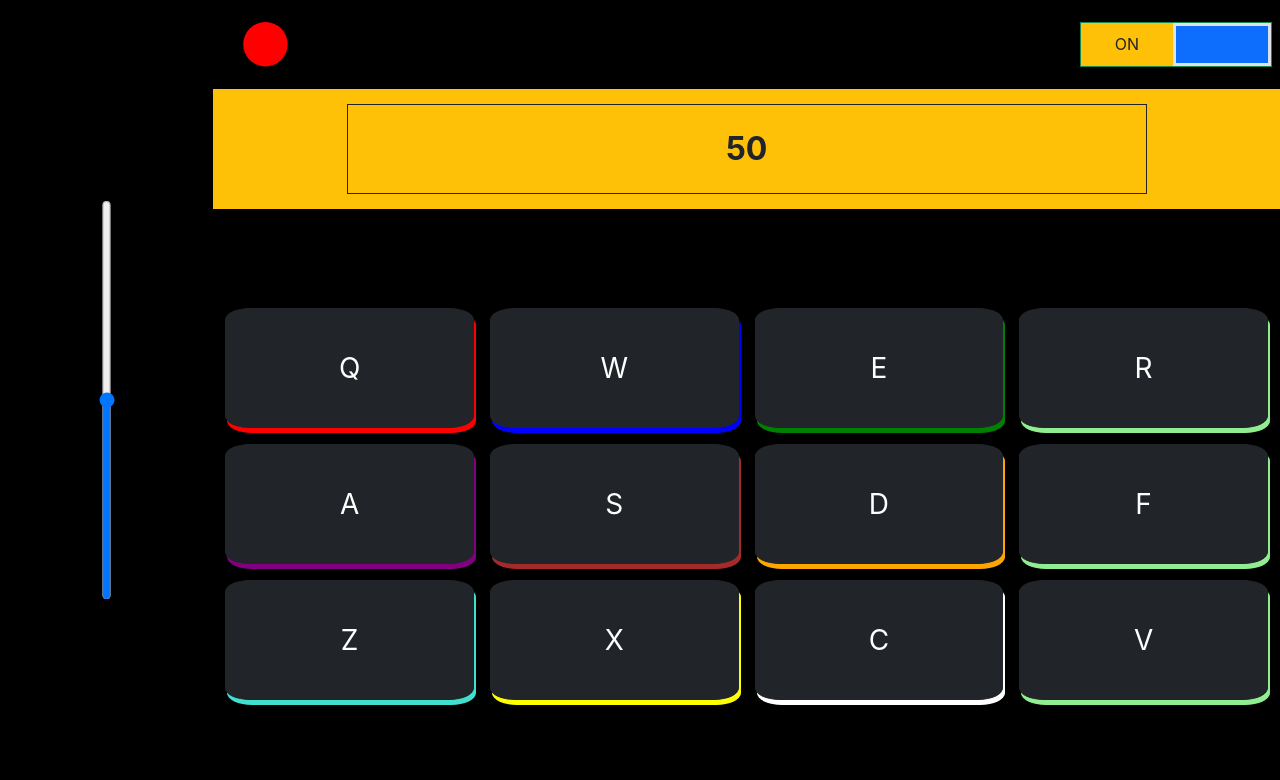
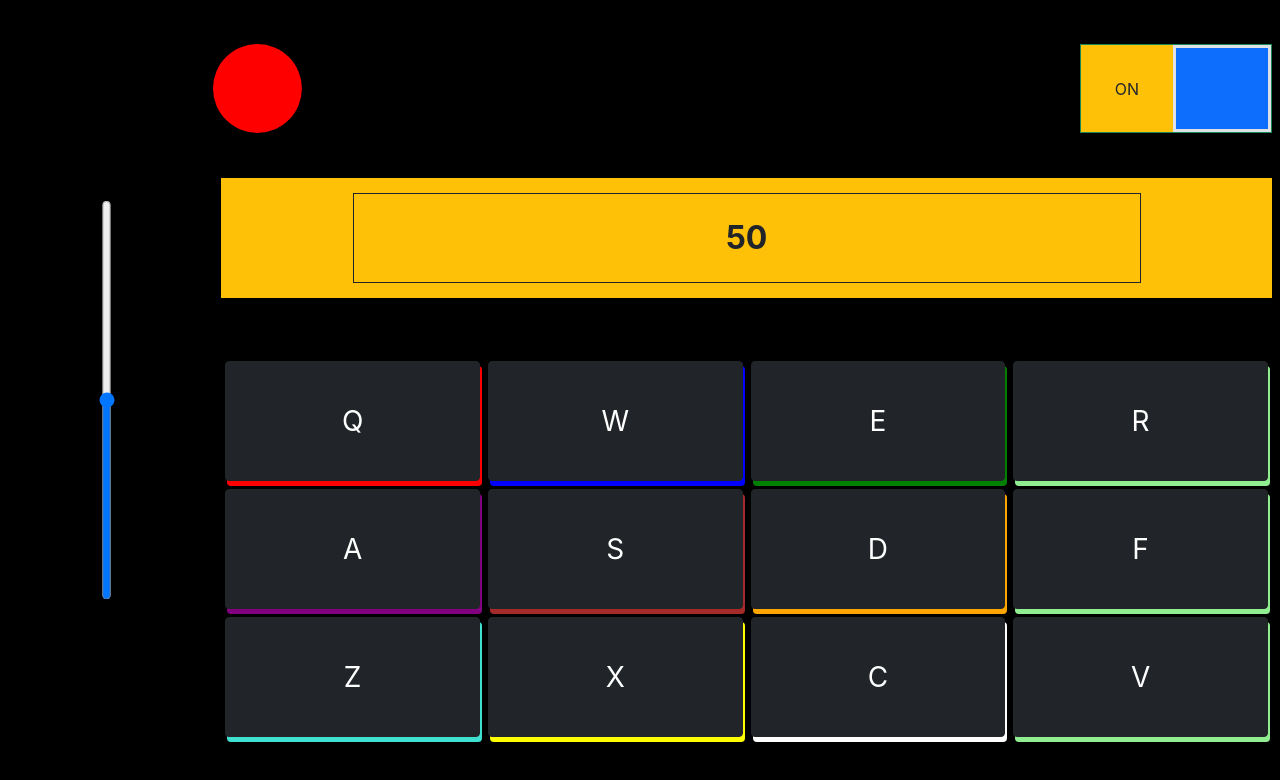
Before and after one commit to Cg9291/music-box, a React (Create React App) app: page / in a window 1280 px wide. Shown: the top 780 px of the page. Built offline with nearby package versions, Linux system fonts and the light colour scheme.

Commit message:
tweaked top part alignments

```diff
--- a/src/App.scss
+++ b/src/App.scss
@@ -10,10 +10,9 @@
 }
 
 .drum-btn {
-	//width: 22%;
 	@media screen and (orientation: landscape) {
-		//width: auto;
 		height: 15vh;
+		border-radius: 4px;
 	}
 }
 
@@ -26,11 +25,6 @@ input[type="range"],
 	-webkit-appearance: slider-vertical; /* Hides the slider so that custom slider can be made */
 	//width: 10vh; /* Specific width is required for Firefox. */
 	height: 33%;
-	//  margin-top: auto;
-	//  margin-bottom:auto;
-	/* margin-top: 95vh;
-   margin-left: -20vw;
-   margin-right: 0; */
 	appearance: slider-vertical;
 	background: red; /* Otherwise white in Chrome */
 	border: solid yellow;
@@ -64,12 +58,6 @@ input[type="range"]::-webkit-slider-thumb {
 }
 
 .pad-row {
-	/* @media screen and (orientation: landscape) {
-		flex: 0 0 30%;
-		//height: 100%;
-		overflow: hidden;
-	} */
-	//background-color: green;
 }
 
 .vinyl-grey-parts {
@@ -88,6 +76,10 @@ input[type="range"]::-webkit-slider-thumb {
 #drum-machine {
 	height: 100vh;
 }
+
+#display {
+	box-sizing: content-box;
+}
 #indicators-row {
 	max-height: 10vh;
 	height: 10vh;
@@ -102,12 +94,16 @@ input[type="range"]::-webkit-slider-thumb {
 	@media screen and (min-width: 500px) {
 		max-height: 50%;
 	}
-	@media screen and (min-width: 800px) {
+	@media screen and (min-width: 768px) {
+		//max-height: 60%;
+	}
+	/* @media screen and (min-width: 800px) {
 		max-height: 70%;
-	}
+	} */
 
 	@media screen and (orientation: landscape) {
 		max-height: 50%;
+		margin-left: 0 !important;
 	}
 }
 #power-row-container {
--- a/src/components/Buttons.js
+++ b/src/components/Buttons.js
@@ -29,7 +29,7 @@ export default function Buttons(props) {
 	useLayoutEffect(() => {
 		if (!props.toggle) {
 			props.setPlaying();
-			props.setIndicatorLightColor("bg-dark");
+			props.setIndicatorLightColor("grey");
 		} else {
 			props.setIndicatorLightColor("red");
 		}
@@ -80,10 +80,10 @@ export default function Buttons(props) {
 	return (
 		<div
 			id="pad"
-			className="col-12 align-content-center m-0 px-0 py-0 bg-black"
+			className="col-12 align-content-center  bg-black"
 		>
 			{/* justify-content-evenly align-items-center */}
-			<div className="row row-cols-4 mx-1 gx-3 gy-3">
+			<div className="row row-cols-4  gx-2 gy-2">
 				<PadButtons
 					id="1"
 					keyid="Q"
--- a/src/components/Container.js
+++ b/src/components/Container.js
@@ -74,17 +74,17 @@ export default function Container(props) {
 
 				<div
 					id="main-area"
-					className="col-10 d-flex flex-column p-0"
+					className="col-10 d-flex flex-column p-0 b-0"
 				>
 					<div
 						id="power-row-container"
-						className="row bg-black mx-0 w-100 h-100 d-flex justify-content-between align-items-center"
+						className="row b-0 bg-black mx-0 w-100 h-100 d-flex justify-content-between align-items-center"
 					>
 						<svg
 							id="power-button"
 							viewBox="0 0 100 100"
-							className="col-2 col-sm-1 p-0 ms-2"
-							/* style={{ width: "10%" }} */
+							className="col-2 col-sm-1 col-md-2 p-0 ms-2 "
+							preserveAspectRatio="xMinYMid"
 						>
 							<circle
 								cx="50"
@@ -100,7 +100,7 @@ export default function Container(props) {
 					</div>
 					<div
 						id="info-row-container"
-						className="row bg-danger mx-0 "
+						className="row b-0 bg-black mx-0 px-2 justify-content-center "
 					>
 						<Display
 							playing={playing}
--- a/src/components/Display.js
+++ b/src/components/Display.js
@@ -2,9 +2,9 @@ export default function Display(props) {
 	return (
 		<div
 			id="display"
-			className="col-12  h-100 p-0   bg-warning fs-2 fw-bold  mx-auto my-auto  align-content-center"
+			className="col-12 b-0  h-100 px-0  bg-warning fs-2 fw-bold   align-content-center"
 		>
-			<div className="row h-75 w-75 mx-auto align-items-center justify-content-center align-content-center border border-dark m-0">
+			<div className="row h-75 w-75  mx-auto align-items-center justify-content-center align-content-center border border-dark m-0">
 				{props.toggle ? props.playing : "OFF"}
 			</div>
 		</div>
--- a/src/components/ToggleButton.js
+++ b/src/components/ToggleButton.js
@@ -5,7 +5,7 @@ export default function ToggleButton(props) {
 				<div
 					className={` ${
 						props.toggle ? "order-first" : "order-last"
-					} col p-0 text-center align-content-center`}
+					} col p-0 text-center align-content-center `}
 				>
 					{props.toggle ? "ON" : "OFF"}
 				</div>
```
